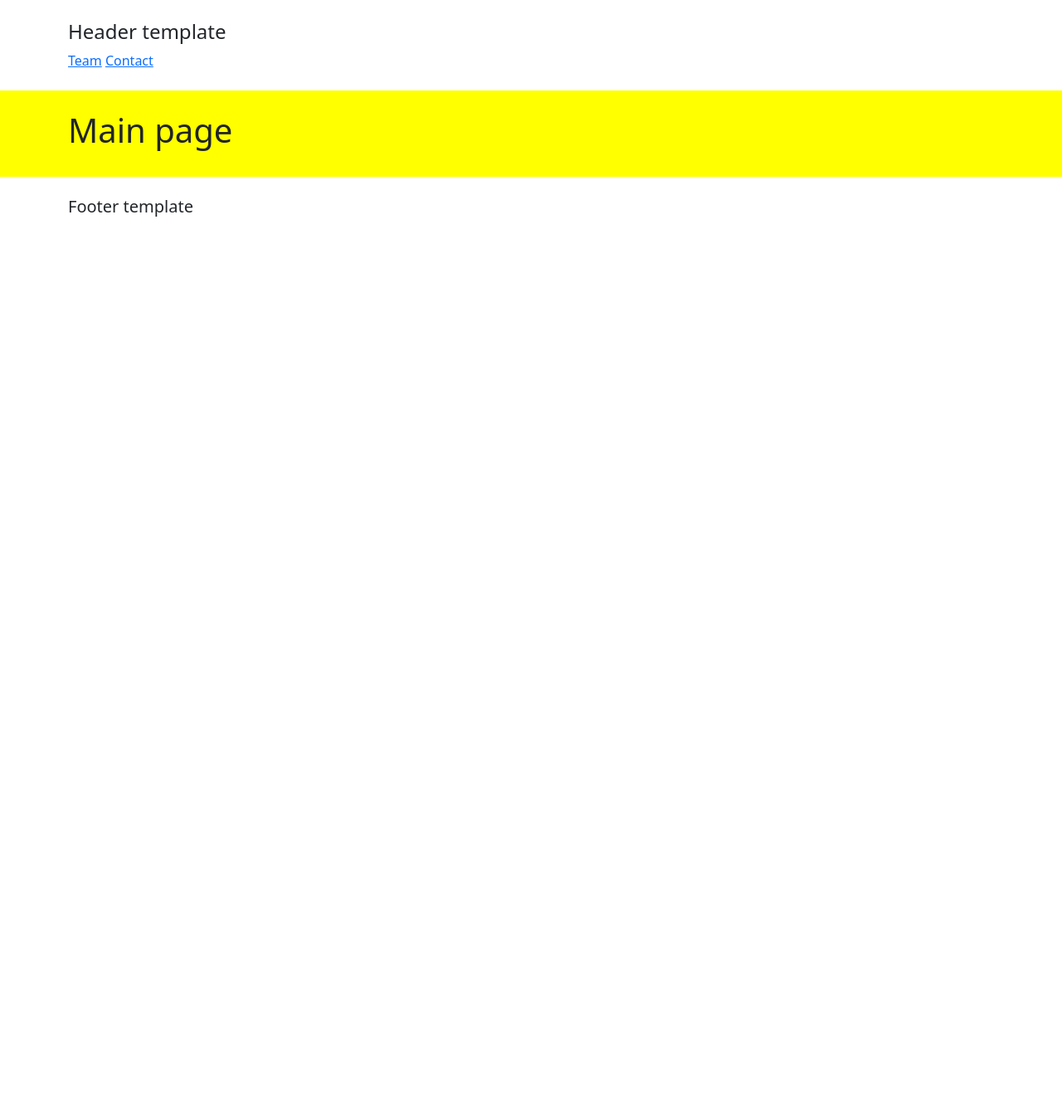
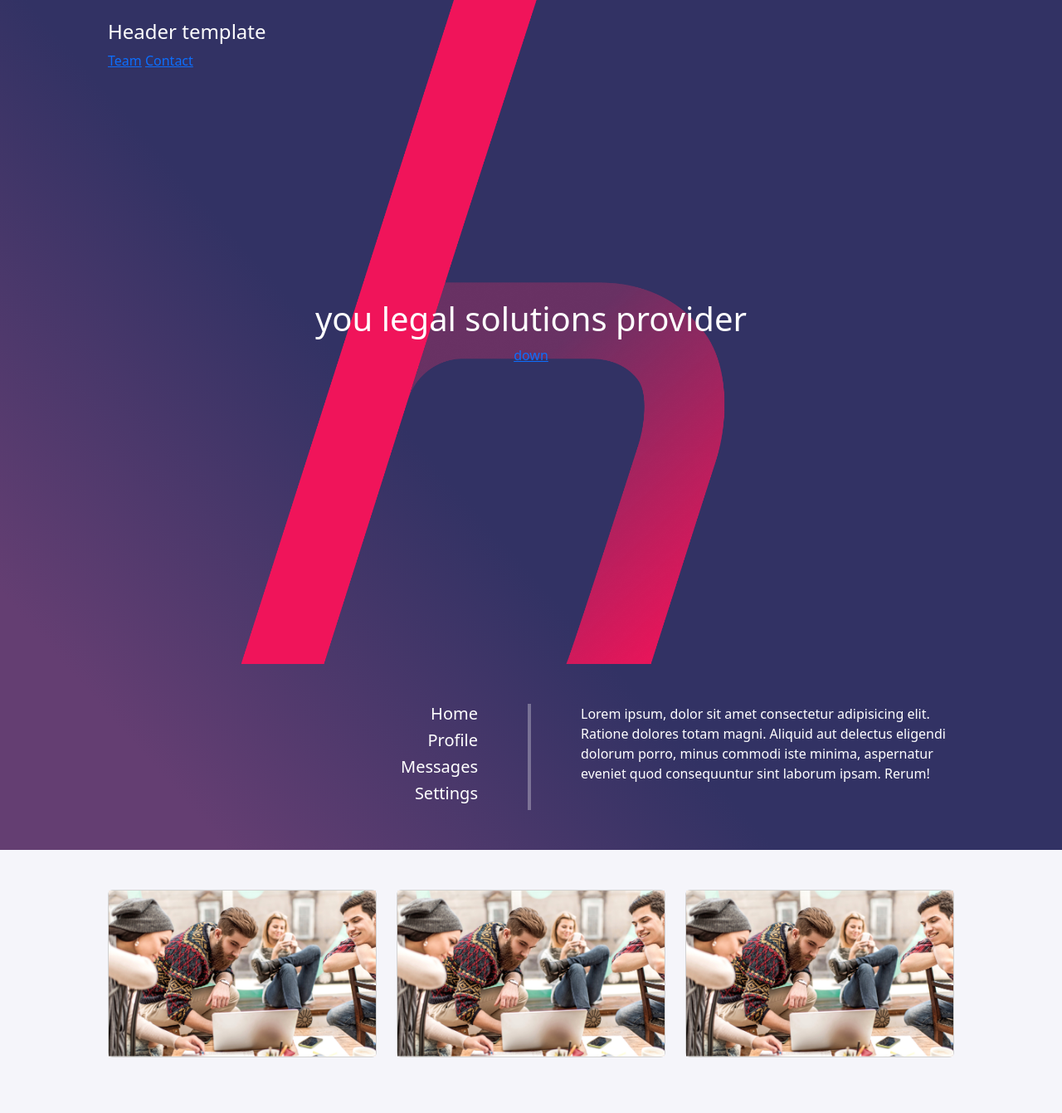
Before and after one commit to pasha-z25/hlegal, a plain HTML site: page index.html in a window 1280 px wide. Shown: the top 1341 px of the page at 83% size. Before the commit the page ends 800 px from the top, so only its background shows below. Drawn offline with Linux system fonts and the light colour scheme.

Commit message:
some changes

```diff
--- a/css/footer.css
+++ b/css/footer.css
@@ -0,0 +1,3 @@
+.footer-line .footer .container {
+  border-top: 2px solid #e6e6f0;
+}
--- a/css/global.css
+++ b/css/global.css
@@ -0,0 +1,21 @@
+.gradient {
+  background-image: linear-gradient(
+    228.57deg,
+    #323264 11.93%,
+    #323264 57.17%,
+    #643e72 87.46%
+  );
+  color: #ffffff;
+}
+.bg-lightGray {
+  background-color: #f5f5fa;
+}
+
+.container {
+  /* max-width: 700px; */
+  padding-left: 60px;
+  padding-right: 60px;
+}
+img {
+  max-width: 100%;
+}
--- a/css/header.css
+++ b/css/header.css
@@ -0,0 +1,10 @@
+.header {
+  width: 100%;
+  background-color: #55ffff;
+}
+
+.gradient-body .header {
+  background-color: transparent;
+  color: #fff;
+  position: absolute;
+}
--- a/css/main.css
+++ b/css/main.css
@@ -4,5 +4,44 @@
 @import url('footer.css');
 
 .first-screen {
-  background-color: yellow;
+  min-height: 100vh;
+  display: flex;
+  align-items: center;
+  background: url('../images/Symbol.png') no-repeat center/contain;
 }
+
+.tabs_wrapper .nav {
+  padding-right: 60px;
+  margin-right: 60px;
+  border-right: 4px solid rgba(255, 255, 255, 0.3);
+  width: 50%;
+}
+.tabs_wrapper .tab-content {
+  width: calc(50% - 60px);
+}
+
+.card .img-wrap {
+  height: 200px;
+}
+.card .img-wrap img {
+  width: 100%;
+  height: 100%;
+  object-fit: cover;
+}
+
+.tabs_wrapper .nav::-webkit-scrollbar {
+  width: 10px;
+}
+
+.tabs_wrapper .nav::-webkit-scrollbar-track {
+  background-color: darkgrey;
+}
+
+.tabs_wrapper .nav::-webkit-scrollbar-thumb {
+  box-shadow: inset 0 0 6px rgba(0, 0, 0, 0.3);
+}
+
+.tabs_wrapper .nav {
+  scrollbar-color: #6969dd #e0e0e0;
+  scrollbar-width: thin;
+}
--- a/index.html
+++ b/index.html
@@ -10,10 +10,20 @@
   <link rel="stylesheet" href="./assets/slick-1.8.1/slick/slick-theme.css">
   <link rel="stylesheet" href="./assets/bootstrap-5.2.0/css/bootstrap.min.css">
   <link rel="stylesheet" href="./css/main.css">
+  <script>
+    function scrollToElem(elem) {
+      event.preventDefault()
+      const target = document.querySelector(elem.hash)
+      window.scrollTo({
+        top: target.offsetTop,
+        behavior: "smooth"
+      })
+    }
+  </script>
 </head>
 
-<body class="d-flex flex-column">
-  <header class="py-4">
+<body class="d-flex flex-column bg-lightGray footer-line gradient-body">
+  <header class="header py-4">
     <div class="container">
       <h4>Header template</h4>
       <nav>
@@ -23,14 +33,97 @@
     </div>
   </header>
   <main class="flex-1">
-    <section class="first-screen py-4">
-      <div class="container">
-        <h1>Main page</h1>
+    <section class="gradient">
+      <div class="first-screen py-4">
+        <div class="container text-center">
+          <h1>you legal solutions provider</h1>
+          <a href="#about-us" class="toTop" onclick="scrollToElem(this)">
+            down
+            <!-- <img src="./images/top.png" alt="to top" width="50"> -->
+          </a>
+        </div>
+      </div>
+      <div class="tabs_wrapper py-5">
+        <div class="container">
+          <div class="d-flex align-items-start">
+            <div class="nav flex-column nav-pills text-end" id="v-pills-tab" role="tablist" aria-orientation="vertical">
+              <h5 class="tab_btn active" id="v-pills-home-tab" data-bs-toggle="pill" data-bs-target="#v-pills-home"
+                type="button" role="tab" aria-controls="v-pills-home" aria-selected="true">Home</h5>
+              <h5 class="tab_btn" id="v-pills-profile-tab" data-bs-toggle="pill" data-bs-target="#v-pills-profile"
+                type="button" role="tab" aria-controls="v-pills-profile" aria-selected="false">Profile</h5>
+              <h5 class="tab_btn" id="v-pills-messages-tab" data-bs-toggle="pill" data-bs-target="#v-pills-messages"
+                type="button" role="tab" aria-controls="v-pills-messages" aria-selected="false">Messages</h5>
+              <h5 class="tab_btn" id="v-pills-settings-tab" data-bs-toggle="pill" data-bs-target="#v-pills-settings"
+                type="button" role="tab" aria-controls="v-pills-settings" aria-selected="false">Settings</h5>
+            </div>
+            <div class="tab-content" id="v-pills-tabContent">
+              <div class="tab-pane fade show active" id="v-pills-home" role="tabpanel"
+                aria-labelledby="v-pills-home-tab">
+                <p>
+                  Lorem ipsum, dolor sit amet consectetur adipisicing elit. Ratione dolores totam magni. Aliquid aut
+                  delectus eligendi dolorum porro, minus commodi iste minima, aspernatur eveniet quod consequuntur sint
+                  laborum ipsam. Rerum!
+                </p>
+
+              </div>
+              <div class="tab-pane fade" id="v-pills-profile" role="tabpanel" aria-labelledby="v-pills-profile-tab">
+                Lorem ipsum, dolor sit amet consectetur adipisicing elit. Ratione dolores totam magni. Aliquid aut
+                delectus
+                eligendi dolorum porro, minus commodi iste minima, aspernatur eveniet quod consequuntur sint laborum
+                ipsam.
+                Rerum!
+              </div>
+              <div class="tab-pane fade" id="v-pills-messages" role="tabpanel" aria-labelledby="v-pills-messages-tab">
+                Lorem ipsum, dolor sit amet consectetur adipisicing elit. Ratione dolores totam magni. Aliquid aut
+                delectus
+                eligendi dolorum porro, minus commodi iste minima, aspernatur eveniet quod consequuntur sint laborum
+                ipsam.
+                Rerum!
+              </div>
+              <div class="tab-pane fade" id="v-pills-settings" role="tabpanel" aria-labelledby="v-pills-settings-tab">
+                Lorem ipsum, dolor sit amet consectetur adipisicing elit. Ratione dolores totam magni. Aliquid aut
+                delectus
+                eligendi dolorum porro, minus commodi iste minima, aspernatur eveniet quod consequuntur sint laborum
+                ipsam.
+                Rerum!
+              </div>
+            </div>
+          </div>
+        </div>
+
       </div>
     </section>
+    <section class="py-5">
+      <div class="container">
+        <div class="row">
+          <div class="col-12 col-md-6 col-lg-4 pb-3">
+            <div class="card">
+              <div class="img-wrap">
+                <img src="./images/Publication-3.jpg" alt="">
+              </div>
+            </div>
+          </div>
+          <div class="col-12 col-md-6 col-lg-4 pb-3">
+            <div class="card">
+              <div class="img-wrap">
+                <img src="./images/Publication-3.jpg" alt="">
+              </div>
+            </div>
+          </div>
+          <div class="col-12 col-lg-4 pb-3">
+            <div class="card">
+              <div class="img-wrap">
+                <img src="./images/Publication-3.jpg" alt="">
+              </div>
+            </div>
+          </div>
+        </div>
+      </div>
+    </section>
+    <section id="about-us" class="py-5 bg-lightGray"></section>
   </main>
-  <footer class="py-4">
-    <div class="container">
+  <footer class="footer bg-lightGray">
+    <div class="container py-4">
       <h5>Footer template</h5>
     </div>
   </footer>
```
Also changed, not shown: images/Publication-3.jpg (added), images/Symbol.png (added).
